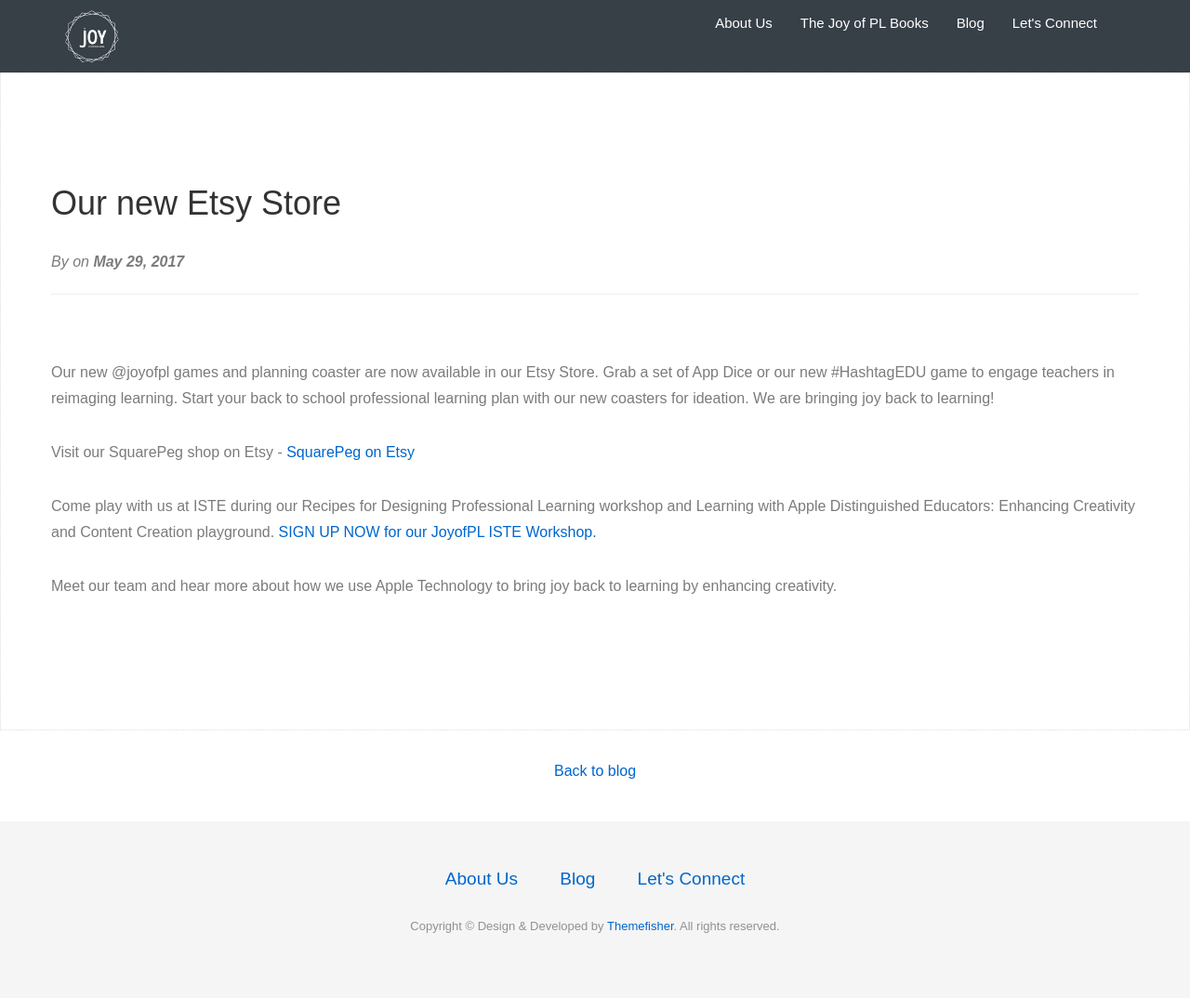
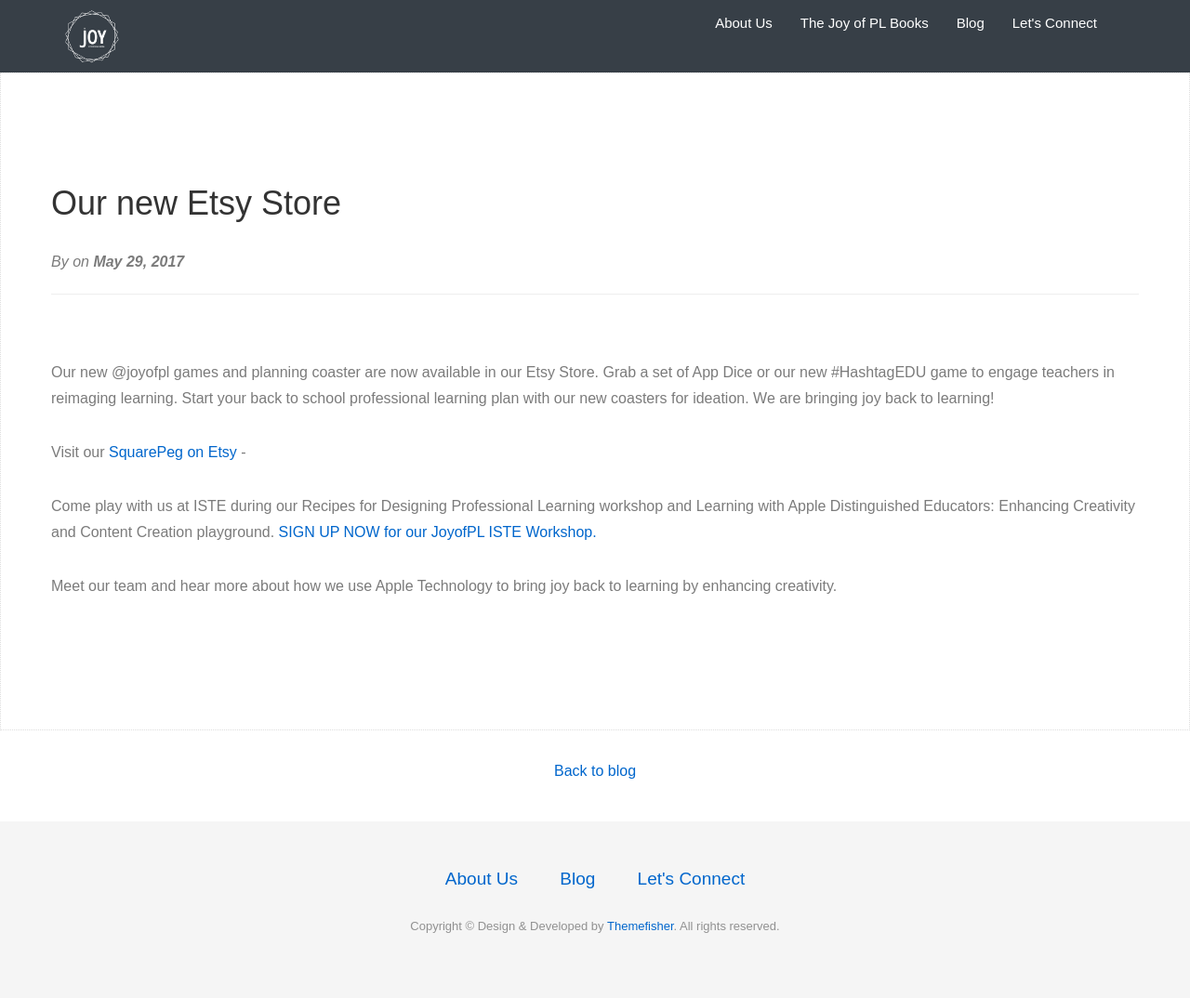
Before and after one commit to meesterkurt/joyofprofessionallearning, a Jekyll site: the page built from _posts/2017-05-29-joyofpl-on-etsy.markdown, in a window 1280 px wide. Shown: the whole page at 93% size. Built offline with Jekyll 4.4.1, drawn with Linux system fonts in a browser that asks for light colours; nearby versions of some CDN libraries.

Commit message:
Update 2017-05-29-joyofpl-on-etsy.markdown

```diff
--- a/_posts/2017-05-29-joyofpl-on-etsy.markdown
+++ b/_posts/2017-05-29-joyofpl-on-etsy.markdown
@@ -9,7 +9,7 @@
 
 Our new @joyofpl games and planning coaster are now available in our Etsy Store. Grab a set of App Dice or our new #HashtagEDU game to engage teachers in reimaging learning. Start your back to school professional learning plan with our new coasters for ideation. We are bringing joy back to learning!
 
-Visit our SquarePeg shop on Etsy - <a href="https://www.etsy.com/shop/bethesquarepeg?ref=seller-platform-mcnav">SquarePeg on Etsy</a>
+Visit our <a href="https://www.etsy.com/shop/bethesquarepeg?ref=seller-platform-mcnav">SquarePeg on Etsy</a> -
 
 Come play with us at ISTE during our Recipes for Designing Professional Learning workshop and Learning with Apple Distinguished Educators: Enhancing Creativity and Content Creation playground. <a href="https://conference.iste.org/2017/program/search/detail_session.php?id=108675817">SIGN UP NOW for our JoyofPL ISTE Workshop.</a>
 
```
